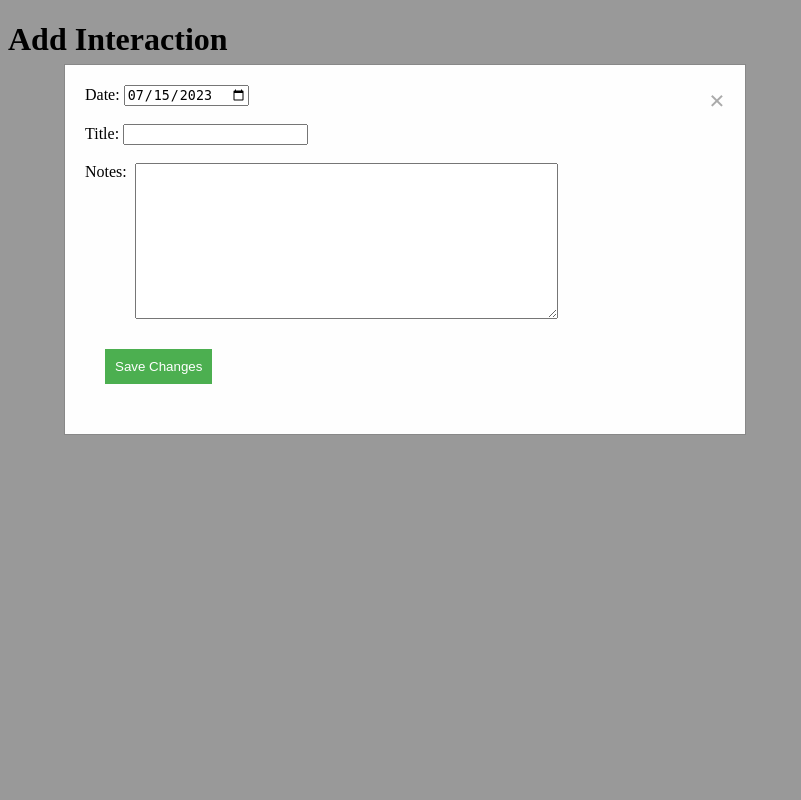
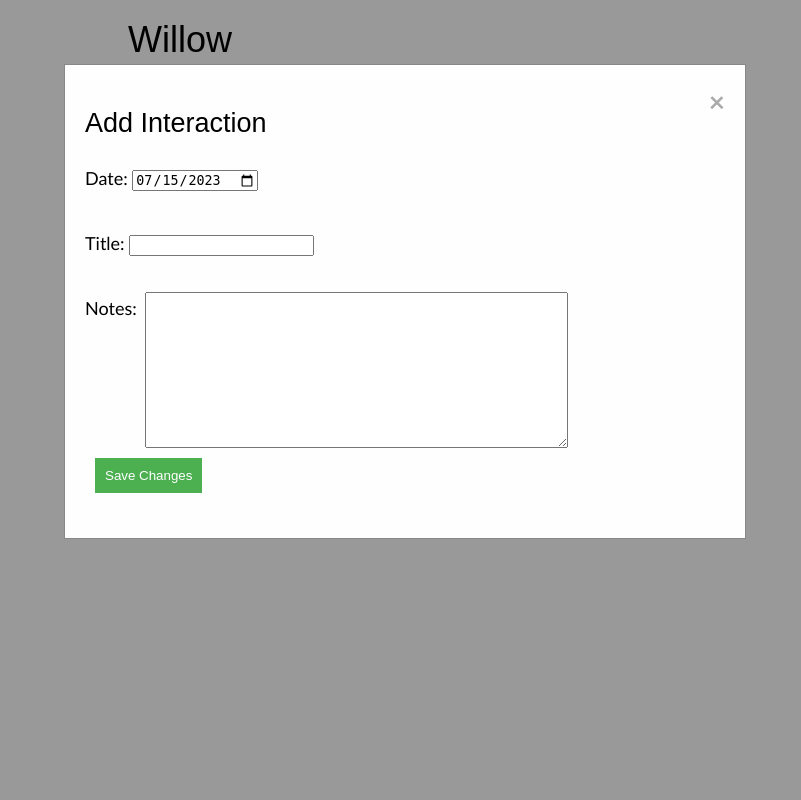
Before and after one commit to anupamck/willow, a Flask app: page /add_interaction/1/1 in a window 1280 px wide. Shown: the whole page, without its empty margins (0-801 px from the left). Run offline with Flask 3, Linux system fonts and the light colour scheme; the visitor is signed in with stand-in values (Sample User, id 1); parts of the project's set-up code (start-up, migrations or seed data) failed here and were passed over.

Commit message:
Add base template, nav sidebar

```diff
--- a/app/static/willow.css
+++ b/app/static/willow.css
@@ -1,15 +1,47 @@
+body {
+  margin-left: 10%;
+  max-width: 55em;
+  font-family: "Trebuchet MS", Tahoma, sans-serif;
+  font-size: large;
+  line-height: 1.8em;
+  padding-bottom: 2em;
+}
+
 a:link,
 a:visited {
   color: #189ad3;
 }
 
-.table-container {
-  width: 50%;
+h1,
+h2,
+h3 {
+  font-family: sohne, sans-serif;
+  font-weight: normal;
+  color: #000000;
+}
+
+.wrapper {
+  display: flex;
+  flex-direction: row;
+}
+
+nav#sidebar {
+  margin-top: 10px;
+  padding-right: 30px;
+  margin-bottom: 10px;
+  position: sticky;
+}
+
+nav a {
+  display: block;
+}
+
+section.table-container table {
+  min-width: 45vw;
 }
 
 table {
   border-collapse: collapse;
-  width: 100%;
 }
 
 th,
@@ -19,17 +51,16 @@ td {
   border-bottom: 1px solid #ddd;
 }
 
-th {
-  background-color: #f2f2f2;
-}
-
 td.date {
-  width: 1%;
   white-space: nowrap;
 }
 
 td.title {
-  width: 20%;
+  min-width: 150px;
+}
+
+th {
+  background-color: #f2f2f2;
 }
 
 td.notes {
@@ -54,7 +85,8 @@ button {
   background-color: #4CAF50;
   color: white;
   padding: 10px;
-  margin: 30px 20px;
+  margin: 10px;
+  margin-bottom: 25px;
   border: none;
   cursor: pointer;
 }
--- /dev/null
+++ b/app/templates/base.html
@@ -0,0 +1,28 @@
+<!doctype html>
+<html>
+
+<head>
+    <meta charset="UTF-8">
+    {% block head %}
+    <link rel="stylesheet" href="{{ url_for('static', filename='willow.css') }}">
+    <title>Willow - {% block title %}{% endblock %}</title>
+    {% endblock %}
+</head>
+
+<body>
+    <h1>Willow</h1>
+    <div class="wrapper">
+        {% if current_user.is_authenticated %}
+        <nav id="sidebar">
+            <a href="{{ url_for('home.get_home') }}">home</a>
+            <a href="{{ url_for('contacts.get_contacts') }}">contacts</a>
+        </nav>
+        {% endif %}
+        <section class="main">
+            {% block content %}{% endblock %}
+        </section>
+
+    </div>
+</body>
+
+</html>
--- a/app/templates/interactionForm.html
+++ b/app/templates/interactionForm.html
@@ -1,24 +1,18 @@
-<!DOCTYPE html>
-<html>
+{% extends 'base.html' %}
+{% block title %}Interaction Form{% endblock %}
+{% block content %}
 
-<head>
-  <meta charset="UTF-8">
-  <title>Willow - Contact Form</title>
-  <link type="text/css" rel="stylesheet" href="{{ url_for('static', filename='willow.css') }}">
-</head>
-
-<body>
-  <h1>
+<div class="modal-shell" id="modal-shell">
+  <div class="modal-content">
+    <a href="{{ url_for('interactions.get_interactions', person_id=person_id, contact_name=contact_name) }}"><span
+        class="close" id="close-modal">&times;</span></a>
+    <h2>
       {% if form_type == 'add' %}
       Add Interaction
       {%else %}
       Edit Interaction
       {% endif %}
-  </h1>
-  <div class="modal-shell" id="modal-shell">
-    <div class="modal-content">
-      <a href="{{ url_for('interactions.get_interactions', person_id=person_id, contact_name=contact_name) }}"><span
-          class="close" id="close-modal">&times;</span></a>
+    </h2>
     {% if form_type == 'add' %}
     <form action="{{ url_for('interactions.add_interaction', person_id=person_id, contact_name=contact_name) }}"
       method="POST">
@@ -59,6 +53,4 @@
     </div>
   </div>
 </div>
-</body>
-
-</html>
+{% endblock %}
```
Also changed, not shown: app/templates/contactForm.html (+13 -15 lines), app/templates/contacts.html (+7 -19 lines), app/templates/home.html (+6 -16 lines), app/templates/interactions.html (+7 -18 lines), app/templates/login.html (+4 -11 lines). Lines whose indentation alone changed are shown as unchanged.
